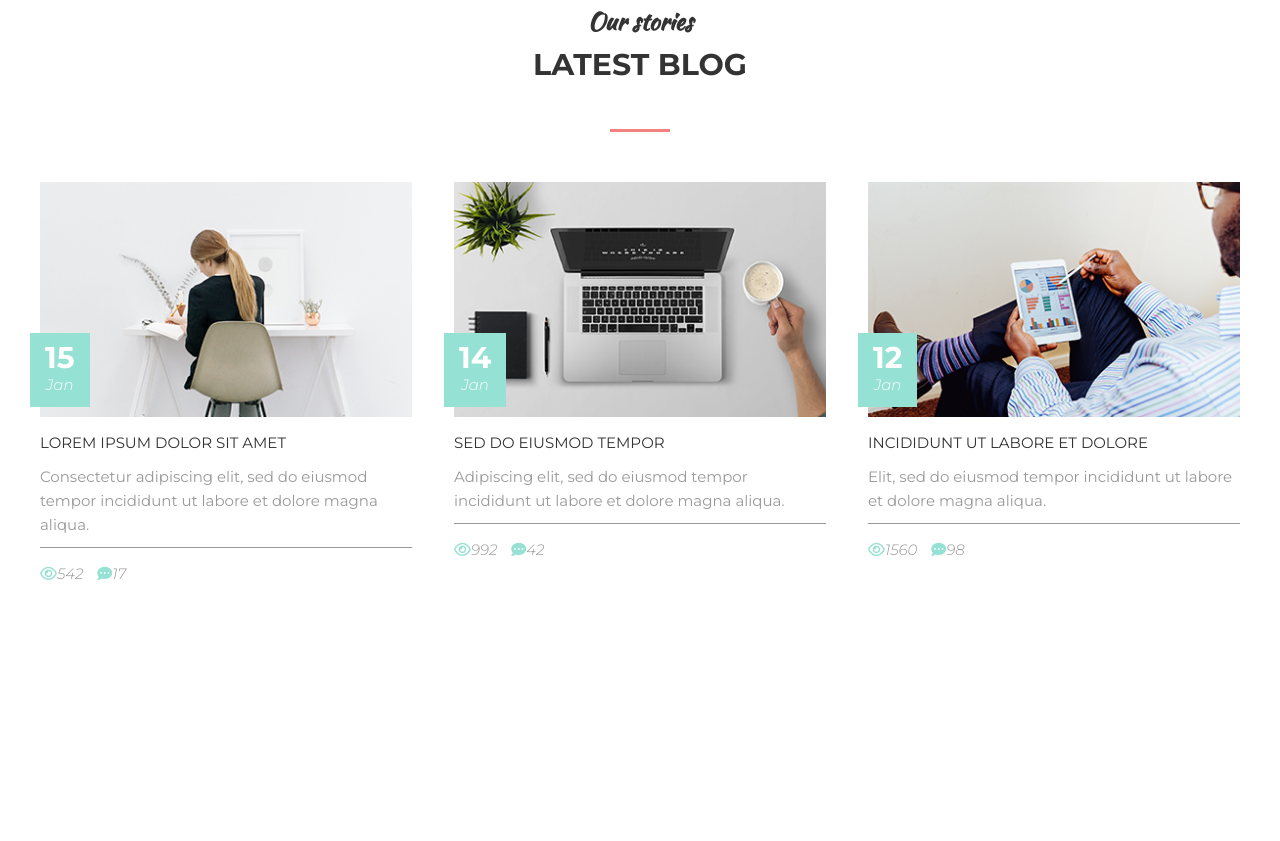
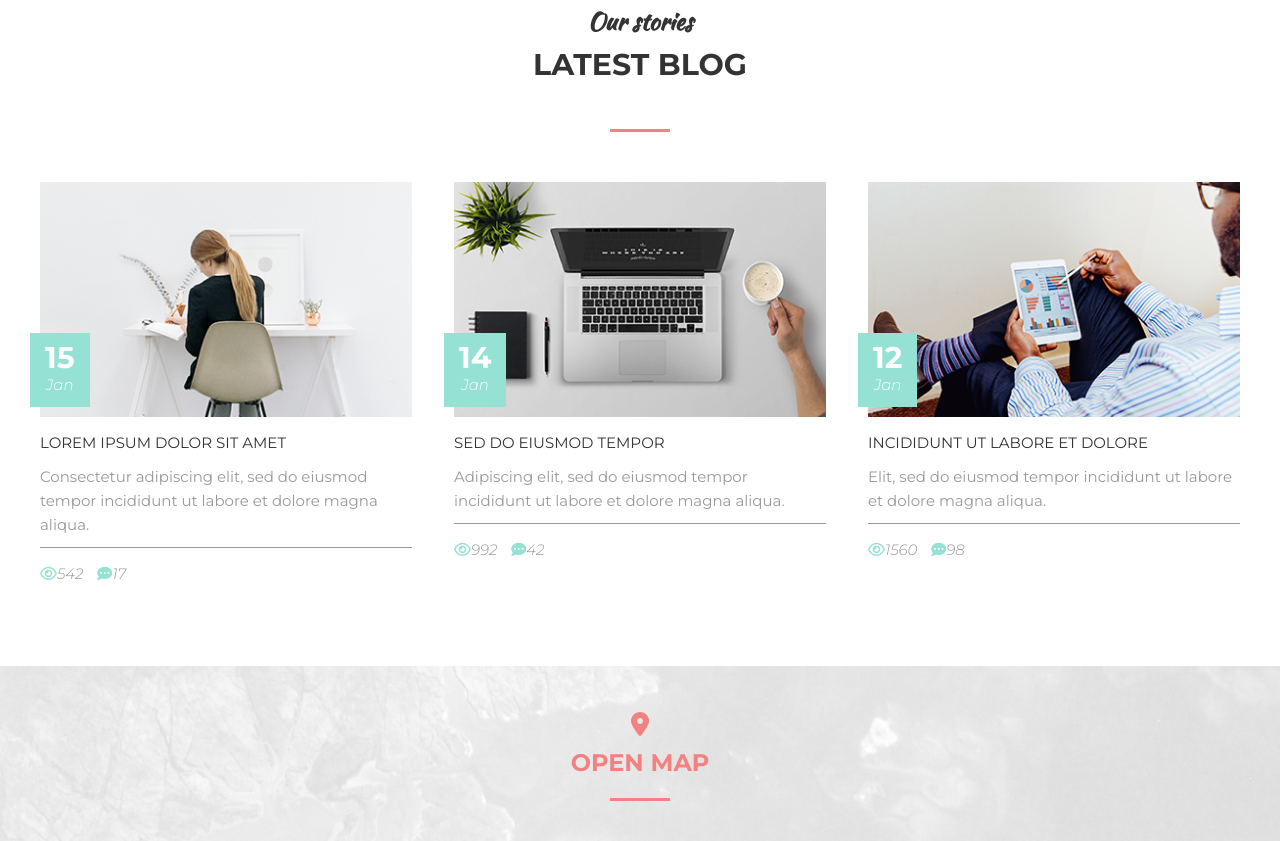
Before and after one commit to OlegWeremyew/WebsiteNumber_1, a website: page src/index.html in a window 1280 px wide. Shown: the part 7995-8836 px from the top of the page. Before the commit the page ends 8661 px from the top, so only its background shows below. Drawn offline with Linux system fonts and the light colour scheme.

Commit message:
block "Open Map" completed + images

```diff
--- a/src/asets/css/style.css
+++ b/src/asets/css/style.css
@@ -251,6 +251,12 @@ hr {
 
 .section--clients {
     background: #f5f5f5 url("../images/clients/clients_bg.png") center no-repeat;
+    background-size: cover;
+}
+
+.section--map {
+    padding: 40px 0;
+    background: #f5f5f5 url("../images/map/map_bg.png") center no-repeat;
     background-size: cover;
 }
 
@@ -860,11 +866,11 @@ hr {
 
 }
 
-.blog__stat{
+.blog__stat {
 
 }
 
-.blog-stat__item{
+.blog-stat__item {
     display: inline-block;
     vertical-align: top;
     margin-right: 10px;
@@ -873,3 +879,36 @@ hr {
 .blog-stat__item i {
     color: #95e1d3;
 }
+
+/* Map */
+
+.map {
+    text-align: center;
+}
+
+.map__title {
+    font-size: 24px;
+    color: #f38181;
+    font-weight: 700;
+    text-transform: uppercase;
+
+}
+
+.map__title:after {
+    content: "";
+    display: block;
+    width: 60px;
+    height: 3px;
+    margin: 15px auto 0;
+
+    background-color: #f38181;
+}
+
+.map__title a {
+    color: inherit;
+    text-decoration: none;
+}
+
+.map__title a:hover {
+    text-decoration: underline;
+}
--- a/src/index.html
+++ b/src/index.html
@@ -620,7 +620,7 @@
 </div>
 
 
-<div class="section section">
+<div class="section">
     <div class="container">
         <div class="section__header">
             <h3 class="section__suptitle">Our stories</h3>
@@ -724,5 +724,16 @@
     </div><!--container-->
 </div>
 
+<div class="section section--map">
+    <div class="container">
+        <div class="map">
+            <h2 class="map__title">
+                <div><i class="fas fa-map-marker-alt"></i></div>
+                <a href="https://g.page/LCW-Outleto-Mall?share" target="_blank">open map</a>
+            </h2>
+        </div>
+    </div>
+</div>
+
 </body>
 </html>
```
Also changed, not shown: src/asets/images/map/map_bg.png (added), src/asets/images/mogo/blogs/1.png (added), src/asets/images/mogo/blogs/2.png (added), src/asets/images/mogo/blogs/3.png (added), src/asets/images/mogo/instagram/1.png (added), src/asets/images/mogo/instagram/2.png (added), src/asets/images/mogo/instagram/3.png (added), src/asets/images/mogo/instagram/4.png (added), src/asets/images/mogo/instagram/5.png (added), src/asets/images/mogo/instagram/6.png (added), src/asets/images/mogo/instagram/7.png (added), src/asets/images/mogo/instagram/8.png (added), src/asets/images/mogo/instagram/9.png (added).
